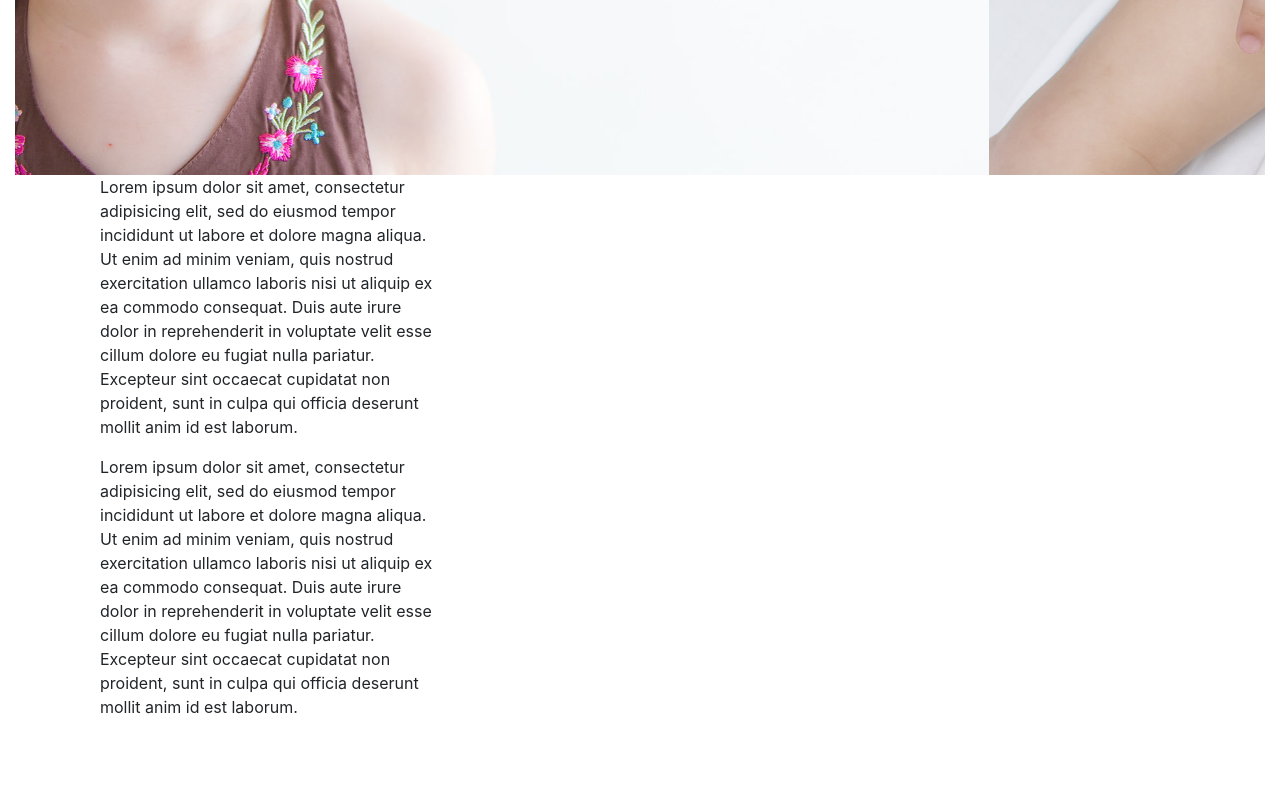
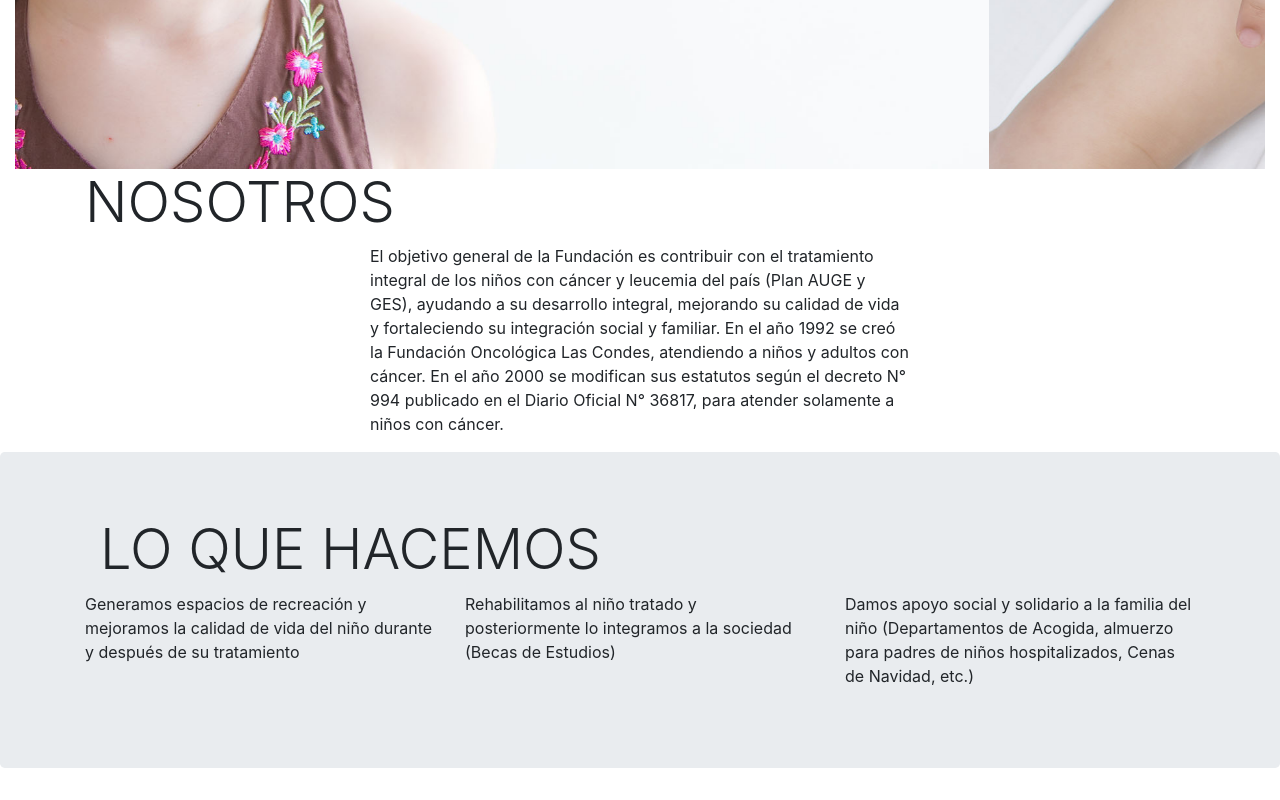
Before and after one commit to maohpsd/prueba1, a website: page public/index.html in a window 1280 px wide. Shown: the part 584-1384 px from the top of the page. Before the commit the page ends 1319 px from the top, so only its background shows below. Drawn offline with nearby package versions, Linux system fonts and the light colour scheme.

Commit message:
lo ue hacemos y nosotros estructurado

```diff
--- a/public/index.html
+++ b/public/index.html
@@ -9,8 +9,8 @@
 </head>
 <body>
 
-	<div class="container-fluid">
-		<nav class="navbar navbar-expand-lg navbar-light bg-light">
+	<div class="container-fluid banner">
+		<nav class="navbar navbar-expand-lg navbar-light bg-light fixed-top">
 		  <a class="navbar-brand" href="#">Navbar</a>
 		  <button class="navbar-toggler" type="button" data-toggle="collapse" data-target="#navbarNav" aria-controls="navbarNav" aria-expanded="false" aria-label="Toggle navigation">
 		    <span class="navbar-toggler-icon"></span>
@@ -54,26 +54,56 @@
 		</div>
 	</div>
 	<div class="container">
-		<div class="col-4">
-			<p>Lorem ipsum dolor sit amet, consectetur adipisicing elit, sed do eiusmod
-			tempor incididunt ut labore et dolore magna aliqua. Ut enim ad minim veniam,
-			quis nostrud exercitation ullamco laboris nisi ut aliquip ex ea commodo
-			consequat. Duis aute irure dolor in reprehenderit in voluptate velit esse
-			cillum dolore eu fugiat nulla pariatur. Excepteur sint occaecat cupidatat non
-			proident, sunt in culpa qui officia deserunt mollit anim id est laborum.</p>
+	  <div class="row">
+	    <div class="col-12">
+	      	<h1 class="display-4">NOSOTROS</h1>
+	    </div>
+	  </div>
+	</div>
+	<div class="container">
+	  <div class="row">
+	    <div class="col-3">
+	      	<p></p>
+	    </div>
+	     <div class="col-md-6">
+	      	<p>El objetivo general de la Fundación es contribuir con el tratamiento integral de los niños con cáncer y leucemia del país (Plan AUGE y GES), ayudando a su desarrollo integral, mejorando su calidad de vida y fortaleciendo su integración social y familiar.
 
+			En el año 1992 se creó la Fundación Oncológica Las Condes, atendiendo a niños y adultos con cáncer. En el año 2000 se modifican sus estatutos según el decreto N° 994 publicado en el Diario Oficial N° 36817, para atender solamente a niños con cáncer.</p>
+	   	 </div>
+	     <div class="col-3">
+	      	<p></p>
+	    </div>
+	  </div>
+	</div>
+    <div class="jumbotron">
+    	<div class="container">
+    		<div class="col-md-12">
+
+    			<h1 class="display-4">LO QUE HACEMOS</h1>
+
+    		</div>
+
+    	</div>
+	    <div class="container">
+		  <div class="row">
+		    <div class="col-md-4 col-sm-12">
+		      	<p>Generamos espacios de recreación y mejoramos la calidad de vida del niño durante y después de su tratamiento</p>
+		    </div>
+		     <div class="col-md-4 col-sm-12">
+		      	<p>Rehabilitamos al niño tratado y posteriormente lo integramos a la  sociedad (Becas de Estudios)</p>
+		   	 </div>
+		     <div class="col-md-4 col-sm-12">
+		      	<p>Damos apoyo social y solidario a la familia del niño (Departamentos de Acogida, almuerzo para padres de niños hospitalizados, Cenas de Navidad, etc.)</p>
+		    </div>
+		  </div>
 		</div>
-		<div class="col-4">
-			<p>Lorem ipsum dolor sit amet, consectetur adipisicing elit, sed do eiusmod
-			tempor incididunt ut labore et dolore magna aliqua. Ut enim ad minim veniam,
-			quis nostrud exercitation ullamco laboris nisi ut aliquip ex ea commodo
-			consequat. Duis aute irure dolor in reprehenderit in voluptate velit esse
-			cillum dolore eu fugiat nulla pariatur. Excepteur sint occaecat cupidatat non
-			proident, sunt in culpa qui officia deserunt mollit anim id est laborum.</p>
+	</div>
 
-		</div>
 
-	</div>
+
+
+
+
 
 
 
--- a/src/scss/_general.scss
+++ b/src/scss/_general.scss
@@ -1,5 +1,9 @@
 body {
 
-	margin: 0px;
+	margin-top: 50px;
+}
 
+.banner {
+
+	padding: 0px;
 }
--- /dev/null
+++ b/src/scss/_navbar.scss
@@ -0,0 +1,5 @@
+body {
+
+	margin: 0px;
+
+}
--- a/src/scss/estilo.scss
+++ b/src/scss/estilo.scss
@@ -1,3 +1,2 @@
-
 
 @import "general";
```
Also changed, not shown: public/css/estilo.css.
